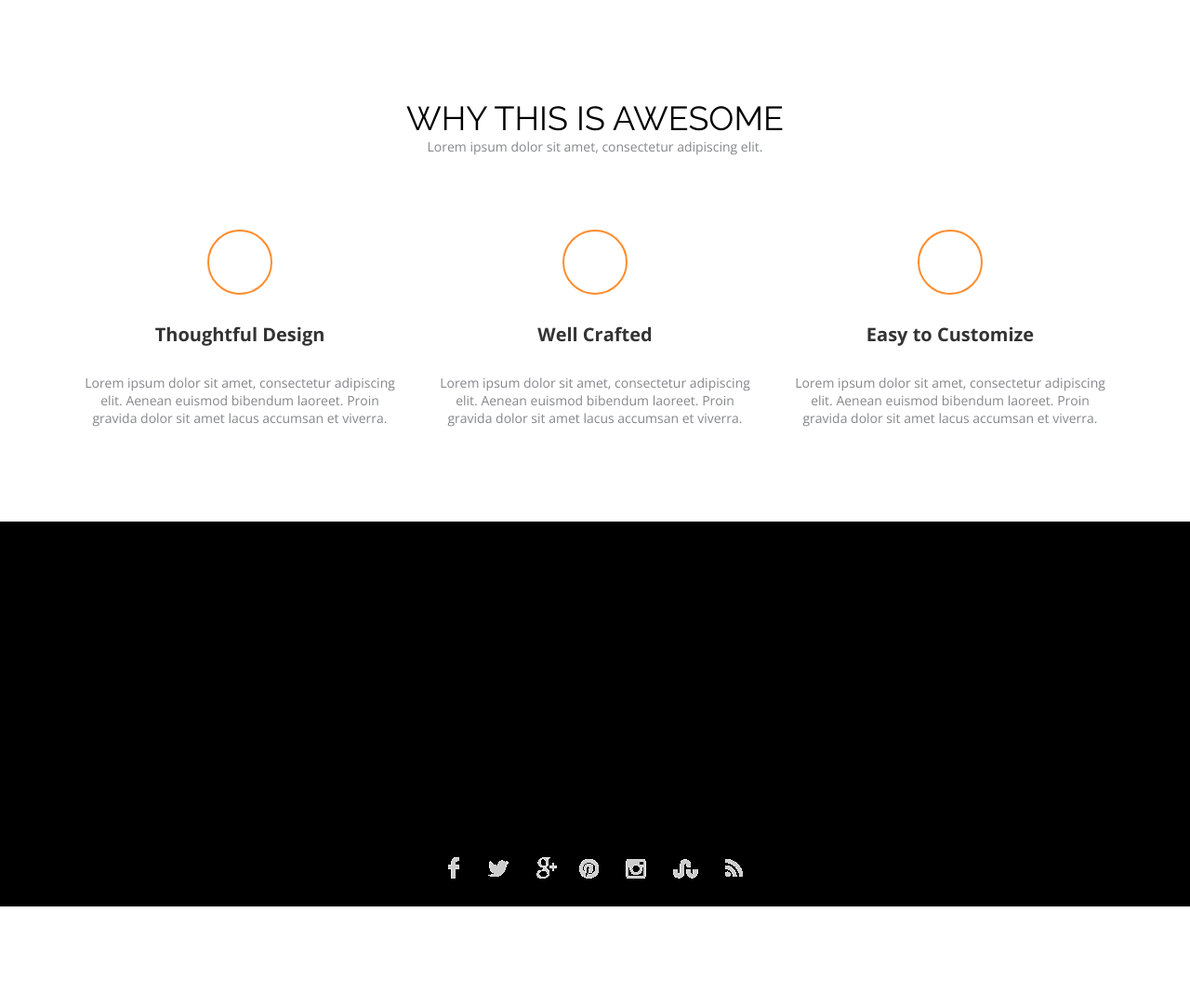
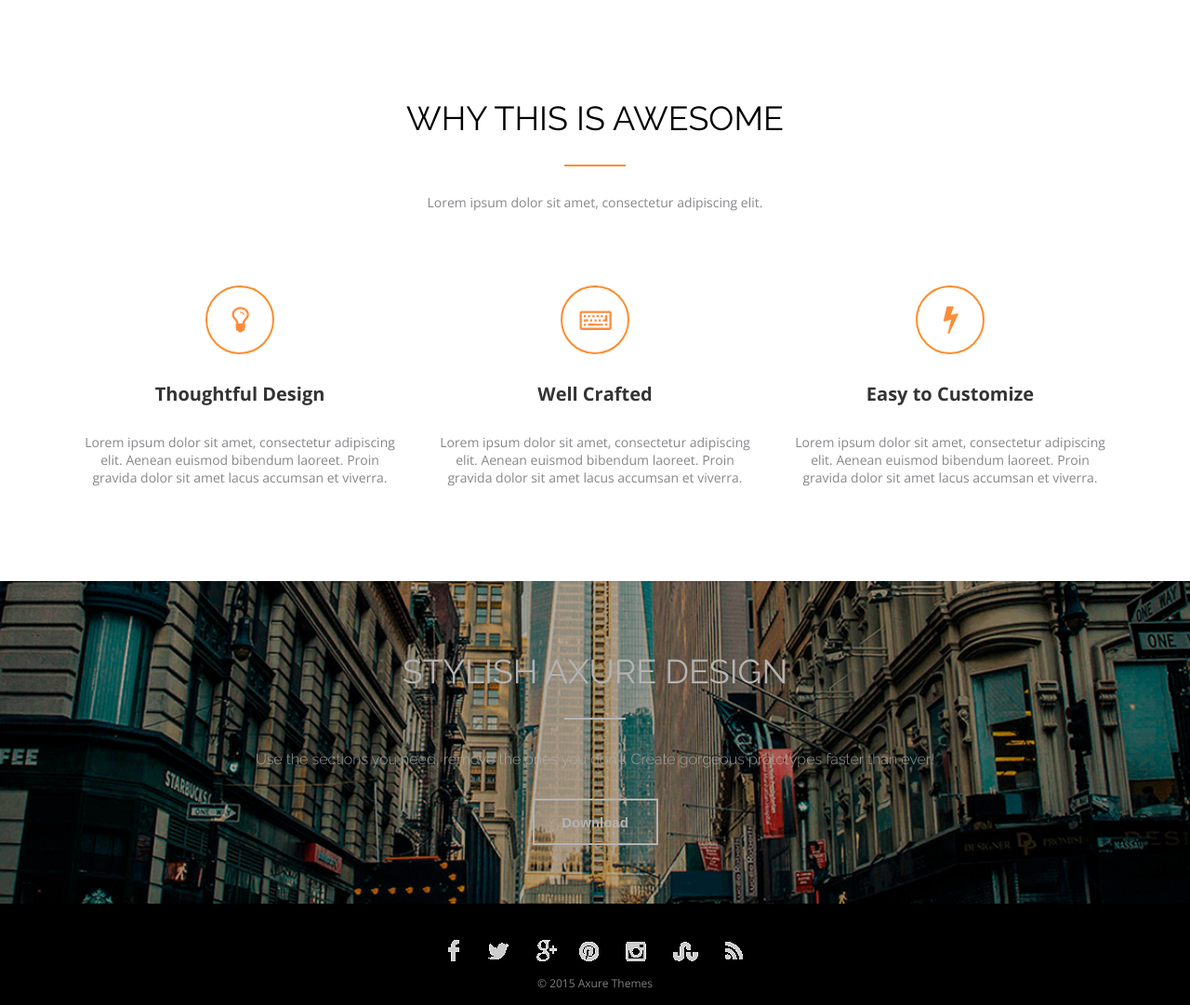
Before and after one commit to xydoy92/lesson_3, a plain HTML site: page index.html in a window 1280 px wide. Shown: the whole page at 93% size. Before the commit the page ends 975 px from the top, so only its background shows below. Drawn offline with nearby package versions, Linux system fonts and the light colour scheme.

Commit message:
Update main.css

```diff
--- a/css/main.css
+++ b/css/main.css
@@ -1,120 +1,105 @@
-* {
-    box-sizing: border-box;
-    margin: 0;
-}
+* {margin: 0;}
 
 .container {
+    box-sizing: border-box;
+    width: 100%;
     text-align: center;
-    width: 100%;
     font-family: 'Open Sans', sans-serif;
-}
-
-.white {color: #ffffff;}
-
-/*--header--not_now--*/
-/*--main--*/
-main {
-    padding-top: 30px;
     font-size: 0;
 }
 
 h1 {
     font-family: 'Raleway', sans-serif;
-    font-weight: normal;
+    font-weight: 400;
     font-size: 36px;
-    padding-top: 76px;
+}
+/*--header--later--*/
+/*--main--*/
+main {
+    padding-top: 106px;
+    margin-bottom: 102px;
 }
 
-hr {
+.line {
+    margin: 29px auto 0;
     width: 64px;
-    height: 2px;
-    border: none;
+    border: 1px solid #ffffff;
 }
 
-hr.backorange {
-    margin: 30px auto;
-    background-color: #ff8c2c;
+.grayfont {
+    padding-top: 29px;
+    font-size: 14px;
+    color: #86878b;
+    font-weight: 400;
 }
 
 .reasonswhy {
     display: inline-block;
     width: 350px;
-    margin: 80px 16px 102px;
+    margin: auto 16px;
+    padding-top: 80px;
 }
 
 .icon {
     width: 70px;
+    /* ?height */
     height: 70px;
-    border: 2px solid #ff8c2c;
-    border-radius: 35px;
     margin: 0 auto;
+    border: 2px solid;
+    border-radius: 50%;
     background: no-repeat center;
 }
-.lamp {background-image: url(../img/lamp.png);}
-.keyboard {background-image: url(../img/keyboard.png);}
-.lightning {background-image: url(../img/lightning.png);}
+.icon--lamp {background-image: url(../img/lamp.png);}
+.icon--keyboard {background-image: url(../img/keyboard.png);}
+.icon--lightning {background-image: url(../img/lightning.png);}
+
+.orange {border-color: #ff8c2c;}
 
 h3 {
+    padding-top: 29px;
     color: #333333;
-    font-weight: bold;
+    font-weight: 700;
     font-size: 20px;
-    margin: 29px auto;
-}
-
-.grayfont {
-    font-size: 14px;
-    color: #86878b;
-    font-weight: normal;
-}
-
-.backimg {
-    width: 100%;
-    height: 322px;
-    background: url(../img/street.png) no-repeat center;
-    background-size: cover;
-}
-
-.fogging {
-    width: 100%;
-    height: 322px;
-    background: rgba(0, 0, 0, 0.7);
-}
-
-hr.backwhite {
-    margin: 26px auto 23px;
-    background-color: #ffffff;
 }
 
 h2 {
+    padding-top: 33px;
     font-family: 'Raleway', sans-serif;
     font-size: 16px;
     font-weight: 300;
     opacity: 0.8;
 }
+/*--footer--*/
+footer {
+    font-size: 0;
+    color: #ffffff;
+    background-color: #000000;
+}
+
+.fogging {
+    padding: 76px 0 63px;
+    width: 100%;
+    background: url(../img/street.png) no-repeat center;
+    background-size: cover;
+    opacity: 0.7;
+}
 
 button {
-    margin: 33px auto 63px;
+    margin-top: 33px;
+    padding: 15px 0 14px;
     width: 135px;
-    height: 42px;
-    background-color: transparent;
     font-weight: 600;
     font-size: 15px;
-    border: 2px solid;
-}
-/*--footer--*/
-footer {
-    background-color: #000000;
-    padding-top: 39px;
-    padding-bottom: 15px;
-    font-size: 0;
+    color: #ffffff;
+    border: 2px solid #ffffff;
+    background-color: transparent;
 }
 
-img {
-    height: 23px;
-    margin-bottom: 15px;
+img {padding-top: 39px}
+
+h6 {
+    font-size: 12px;
+    font-weight: 400;
+    padding: 15px;
+    opacity: 0.5019607843137255;
 }
-
-span {
-    opacity: 0.5019607843137255;
-    font-size: 12px;
-}
```
